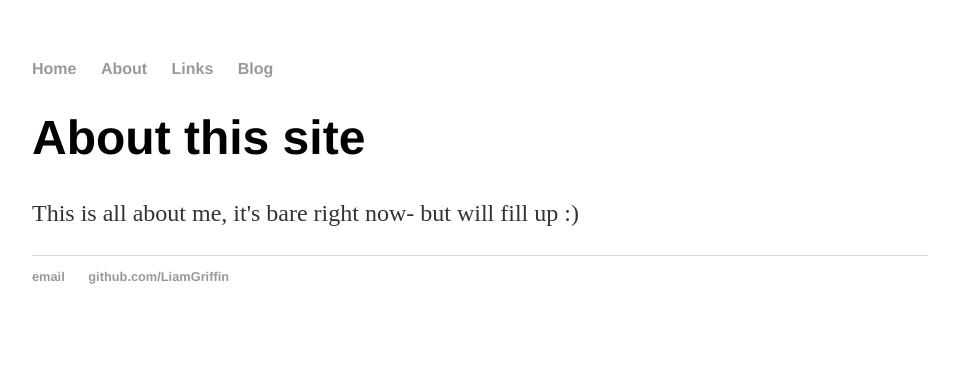
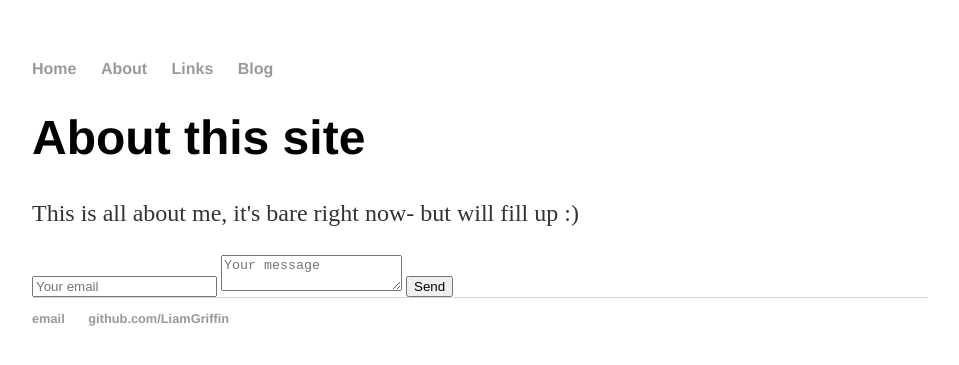
Before and after one commit to liamgriffintest/liamgriffintest.github.io, a Jekyll site: the page built from about/index.html, in a window 1280 px wide. Shown: the top 365 px of the page, without its empty margins (160-1119 px from the left). Built offline with Jekyll 4.4.1, drawn with Linux system fonts in a browser that asks for light colours.

Commit message:
adding contact form

```diff
--- a/about/index.html
+++ b/about/index.html
@@ -5,3 +5,9 @@ title: About this site
 	<h1>{{ page.title }}</h1>
 
 <p> This is all about me, it's bare right now- but will fill up :) </p>
+
+<form method="POST" action="https://formspree.io/liamgriffin1@gmail.com">
+  <input type="email" name="email" placeholder="Your email">
+  <textarea name="message" placeholder="Your message"></textarea>
+  <button type="submit">Send</button>
+</form>
```
